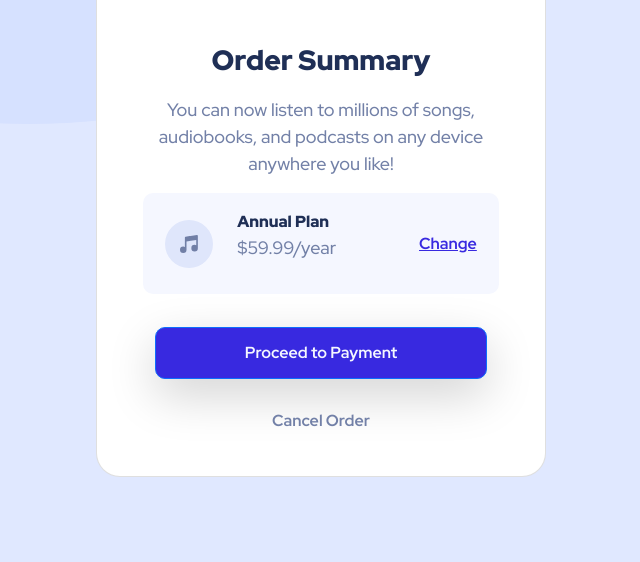
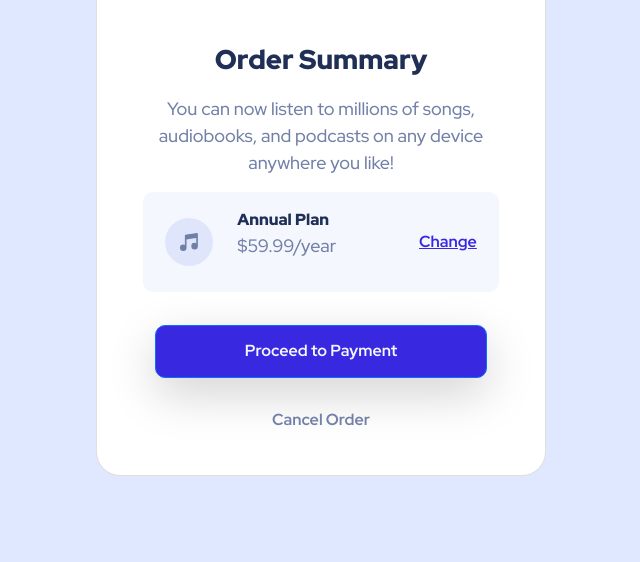
Before and after one commit to nees101/Order-Summary-Component-Solution, a plain HTML site: page index.html in a window 1280 px wide. Shown: the part 313-875 px from the top of the page, 319-959 px from the left. Drawn offline with nearby package versions, Linux system fonts and the light colour scheme.

Commit message:
Updated the solution

```diff
--- a/index.html
+++ b/index.html
@@ -22,7 +22,7 @@
   <style>
     body {
       margin: 0;
-      background: url("images/pattern-background-desktop.svg") no-repeat;
+      background: url("images/pattern-background-desktop.svg") no-repeat width:100% background-size:100% 100%;
       background-color: hsl(225, 100%, 94%);
       font-family: 'Red Hat Display', sans-serif;
       color: hsl(224, 23%, 55%);
@@ -47,6 +47,7 @@
 
     .card-title {
       font-weight: 900;
+      font-size:1.7rem;
       color: hsl(223, 47%, 23%);
       line-height: 2;
     }
@@ -130,6 +131,9 @@
         width: 20rem;
         max-width: 100%;
       }
+      .card-title{
+        font-size:1.4rem;
+      }
 
       .card-body {
         padding: 8%;
@@ -148,10 +152,11 @@
 </head>
 
 <body>
+  <main>
   <div class="card mx-auto text-center">
       <img src="images/illustration-hero.svg" class="card-img-top" alt="entertainment">
       <div class="card-body">
-      <h3 class="card-title">Order Summary</h3>
+        <h1 class="card-title">Order Summary</h1>
         <p class="card-text"> You can now listen to millions of songs, audiobooks, and podcasts on any
           device anywhere you like!
         </p>
@@ -172,15 +177,16 @@
         <button type="button" class="cancel-order btn btn-link">Cancel Order</button>
       </div>
     </div>
+  </main>
 
 
-
+<footer>
   <div class="attribution">
     Challenge by <a href="https://www.frontendmentor.io?ref=challenge" target="_blank">Frontend Mentor</a>.
     &nbsp
     Coded by <a href="#">Neethu S. Nair</a>.
   </div>
-  </div>
+  </footer>
 </body>
 
 </html>
```
Lines whose indentation alone changed are shown as unchanged.
